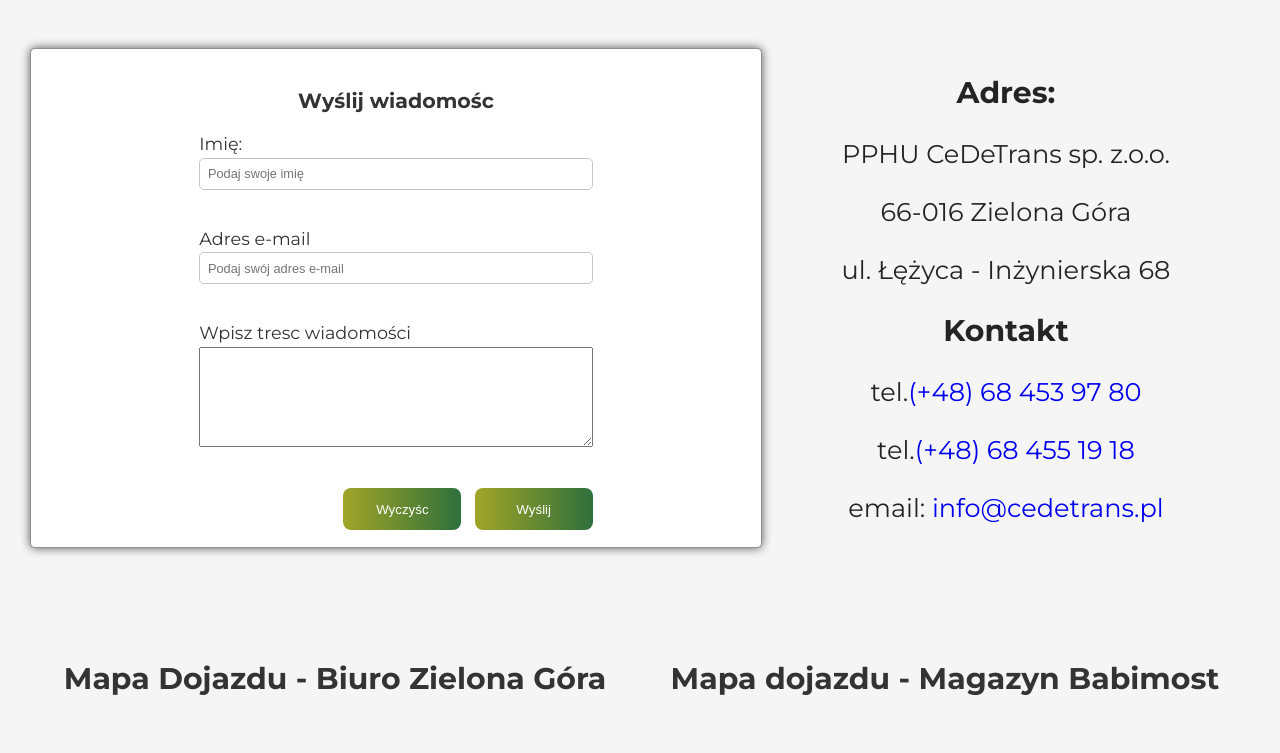
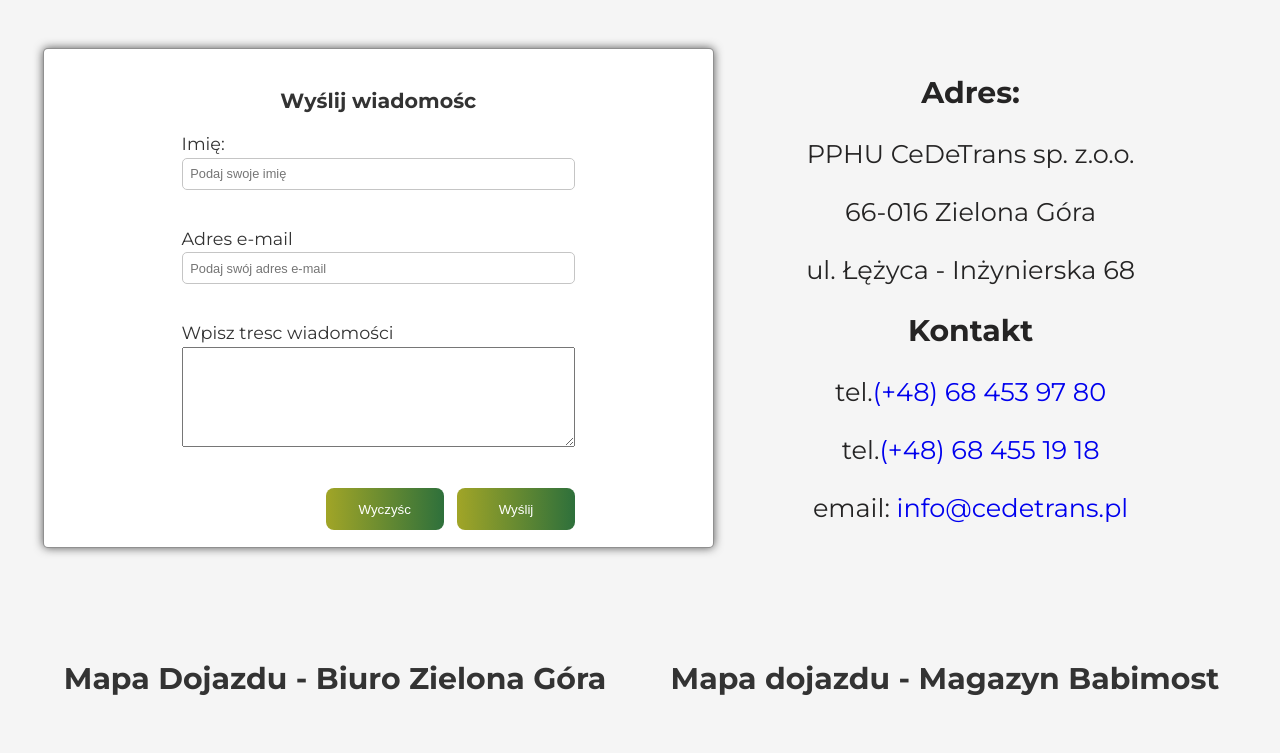
Before and after one commit to Haczi/cede-trans, a website: page index.html in a window 1280 px wide. Shown: the part 4859-5612 px from the top of the page. Drawn offline with nearby package versions, Linux system fonts and the light colour scheme; grey boxes are pictures that could not be loaded.

Commit message:
margin form

```diff
--- a/src/sass/_media.scss
+++ b/src/sass/_media.scss
@@ -57,7 +57,7 @@
 width: 40%;
     }
     &__form{
-width:60%;
+width:55%;
     }
 
 }
--- a/src/sass/main.scss
+++ b/src/sass/main.scss
@@ -505,7 +505,7 @@
 		overflow: hidden;
 		box-shadow: 0 0 10px rgb(85, 85, 85);
 		background-color: #fff;
-		margin: 2em auto;
+		margin: 2em .5em;
 		width: 90%;
 
 		.form {
```
Also changed, not shown: dist/css/main.min.css.
